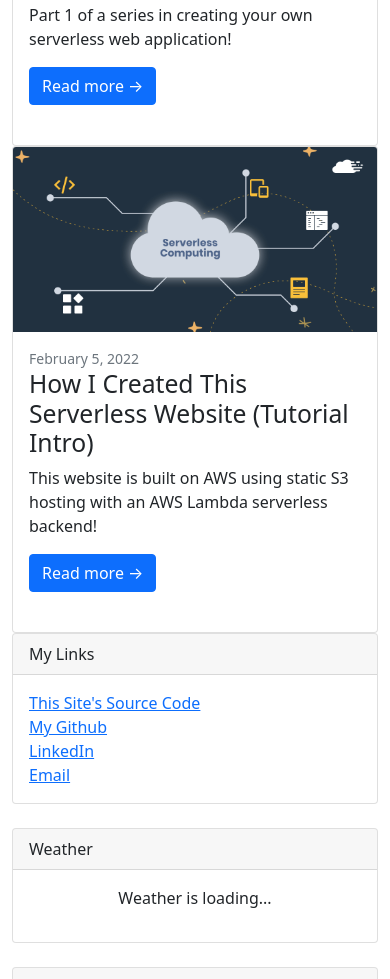
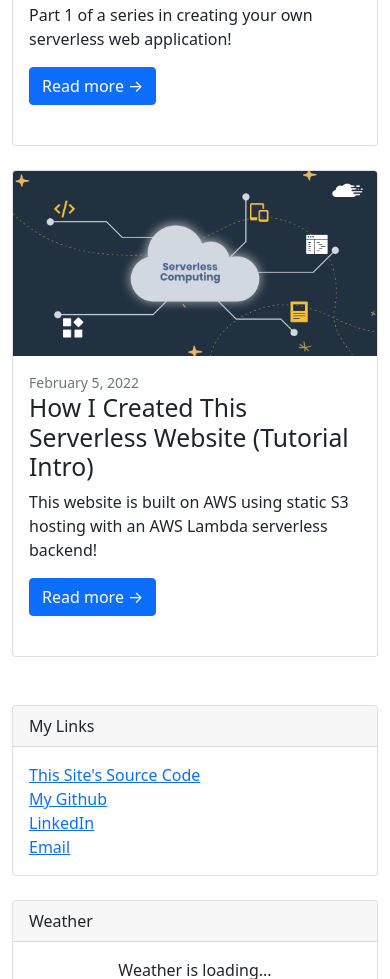
Before and after one commit to ZachManno/zach-manno-dot-io, a website: page zachmanno.io/static/blog.html in a window 390 px wide. Shown: the part 554-1533 px from the top of the page. Drawn offline with nearby package versions, Linux system fonts and the light colour scheme; no server answers.

Commit message:
add margin bottom

```diff
--- a/zachmanno.io/static/blog.html
+++ b/zachmanno.io/static/blog.html
@@ -43,8 +43,8 @@
         <!-- <div class="col-lg-8">  Use this to have a side widgets (total is 8 + 4)-->
         <!-- <div class="col-lg-12"> Use this to have one large screen with no widgets-->
         <div class="col-lg-8">
-            <div class="row">
-                <div class="col-md-6">
+            <div class="row mb-4">
+                <div class="col-md-6 mb-4">
                     <!-- Blog post-->
                     <div class="card mb-4 h-100">
                         <a href="#!"><img class="card-img-top" src="assets/blogpost-feb-7-2022/aws-product-picture.jpeg"
@@ -59,7 +59,7 @@
                         </div>
                     </div>
                 </div>
-                <div class="col-md-6">
+                <div class="col-md-6 mb-4">
                     <div class="card mb-4 h-100">
                         <a href="#!"><img class="card-img-top" src="assets/serverlessComputingBanner.jpeg"
                                           alt="..."/></a>
@@ -101,7 +101,7 @@
             <!-- Side widget-->
             <div class="card mb-4">
                 <div class="card-header">Weather</div>
-                <div class="card-body">
+                                <div class="card-body">
                     <div class="row">
                         <div class="container d-flex align-items-center justify-content-center" id="openWeatherIconDiv">
                             <img id="openWeatherIcon" src=""
@@ -110,7 +110,7 @@
                     </div>
                     <div class="row">
                         <p class="text-center" id="weatherID">
-                            Weather is loading...
+                        Weather is loading...
                         </p>
                     </div>
                 </div>
```
